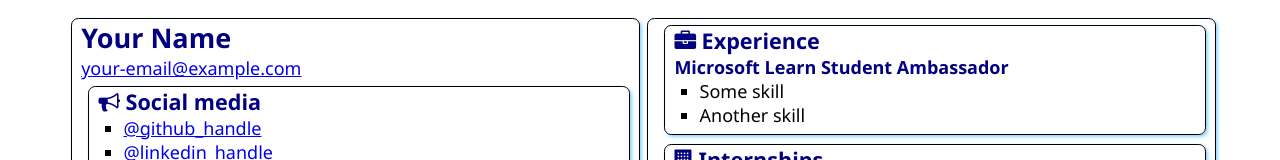
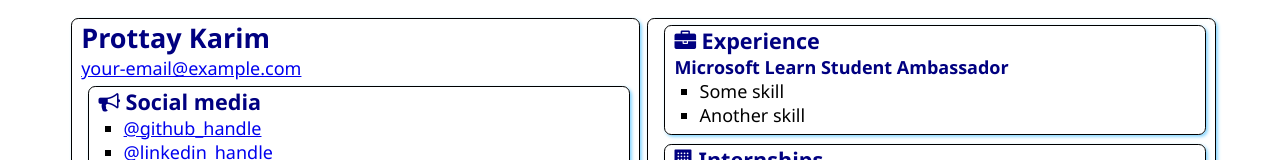
Before and after one commit to prottayislive/SATechnicalOnboarding, a plain HTML site: page src/index.html in a window 1280 px wide. Shown: the top 160 px of the page. Drawn offline with Linux system fonts and the light colour scheme.

Commit message:
Added my name
first attempt following the technical onboarding guide

```diff
--- a/src/index.html
+++ b/src/index.html
@@ -12,7 +12,7 @@
 <body>
     <main>
         <article class="box">
-            <h1>Your Name</h1>
+            <h1>Prottay Karim</h1>
             <div><a href="mailto:your.email@example.com">your-email@example.com</a></div>
 
             <section class="box">
```
